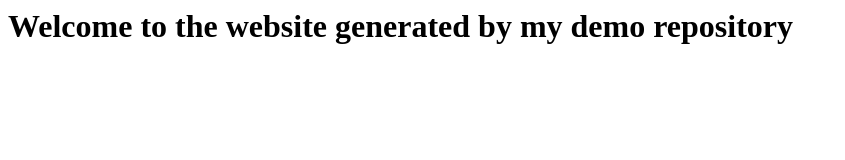
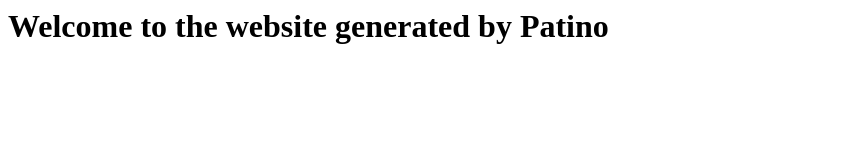
Before and after one commit to ApeCodeWorkSpace/demo-repository, a website: page index.html in a window 1280 px wide. Shown: the whole page, without its empty margins (0-845 px from the left). Drawn offline with Linux system fonts and the light colour scheme.

Commit message:
Update index.html

```diff
--- a/index.html
+++ b/index.html
@@ -1 +1 @@
-<h1>Welcome to the website generated by my demo repository</h1>
+<h1>Welcome to the website generated by Patino </h1>
```
